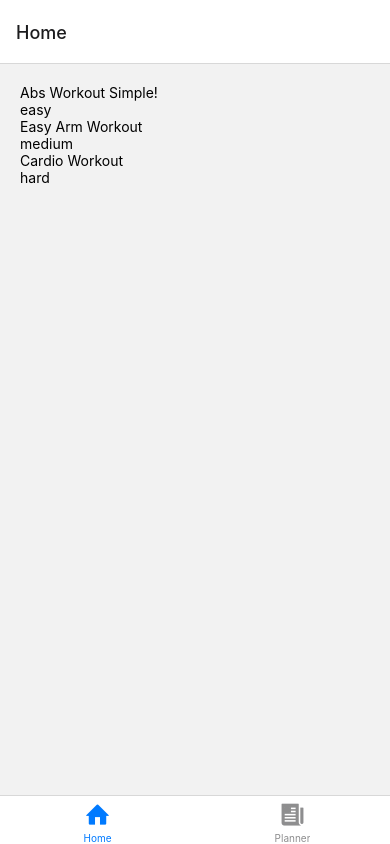
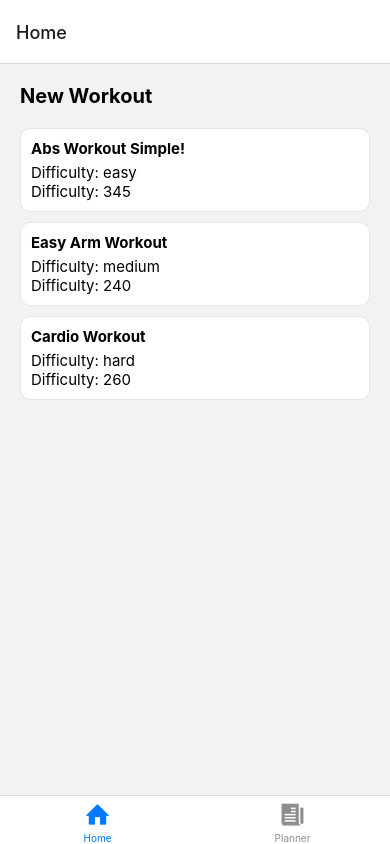
Before and after one commit to thegreytangent/workouta-app-react-native, a React Native app: screen /Home in a window 390 px wide. Built offline with nearby package versions, Linux system fonts and the light colour scheme.

Commit message:
Adding styling list

```diff
--- /dev/null
+++ b/components/WorkoutItem.tsx
@@ -0,0 +1,36 @@
+import { StyleSheet, Text, View } from 'react-native';
+import { Workout } from '../types/data';
+
+
+export default function WorkoutItem({ item }: { item: Workout }) {
+    return (
+        <View style={styles.container}>
+            <Text style={styles.name}>{item.name}</Text>
+            <Text style={styles.difficulty}>Difficulty: {item.difficulty}</Text>
+            <Text style={styles.duration}>Difficulty: {item.duration}</Text>
+        </View>
+    );
+}
+
+
+const styles = StyleSheet.create({
+    container: {
+        borderRadius: 10,
+        borderColor: "rgba(0,0,0,0.1)",
+        borderWidth: 1,
+        padding: 10,
+        marginBottom: 10,
+        backgroundColor: "#ffff"
+    },
+    name: {
+        fontSize: 15,
+        fontWeight: "bold",
+        marginBottom: 5
+    },
+    duration: {
+        fontSize: 15
+    },
+    difficulty: {
+        fontSize: 15
+    }
+});
--- a/screens/HomeScreen.tsx
+++ b/screens/HomeScreen.tsx
@@ -1,8 +1,10 @@
+import { NativeStackHeaderProps } from '@react-navigation/native-stack';
 import { useEffect } from 'react';
-import {View, Text, Button, StyleSheet, FlatList} from 'react-native';
-import { NativeStackHeaderProps } from "@react-navigation/native-stack";
-import data from "../data.json";
-import { Workout, Difficulty } from '../types/data';
+import { FlatList, StyleSheet, View, Text} from 'react-native';
+
+import WorkoutItem from '../components/WorkoutItem';
+import data from '../data.json';
+import { Workout } from '../types/data';
 
 export default function HomeScreen({navigation} : NativeStackHeaderProps ) {
     useEffect( () => {
@@ -17,21 +19,14 @@ export default function HomeScreen({navigation} : NativeStackHeaderProps ) {
         difficulty: "easy",
         sequence: []
     }
-    const renderItem = ({item}: {item: Workout}) => {
-        return (
-            <View>
 
-            <Text>{item.name}</Text>
-            <Text>{item.difficulty}</Text>
-        </View>
-        );
-    }
     return (
         <View style={styles.container}>
+            <Text style={styles.header}>New Workout</Text>
              <FlatList
               data={data as Array<Workout>}
               keyExtractor={item => item.slug} //for unique key
-              renderItem={renderItem}
+              renderItem={WorkoutItem}
              />
         </View>
     );
@@ -39,6 +34,12 @@ export default function HomeScreen({navigation} : NativeStackHeaderProps ) {
 
 const styles = StyleSheet.create({
     container: {
-        padding: 20
+        padding: 20,
+        flex: 1
+    },
+    header: {
+        fontSize: 20,
+        marginBottom: 20,
+        fontWeight: "bold"
     }
 });
```
